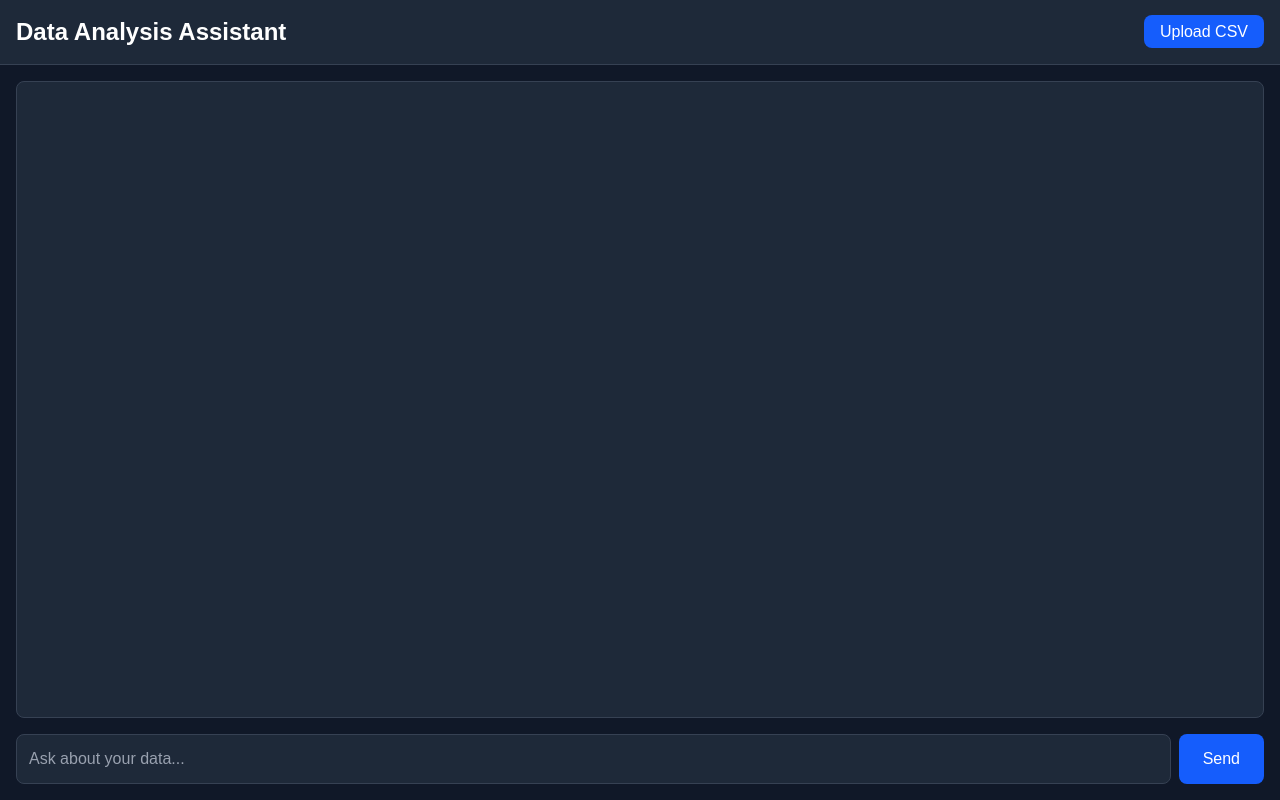
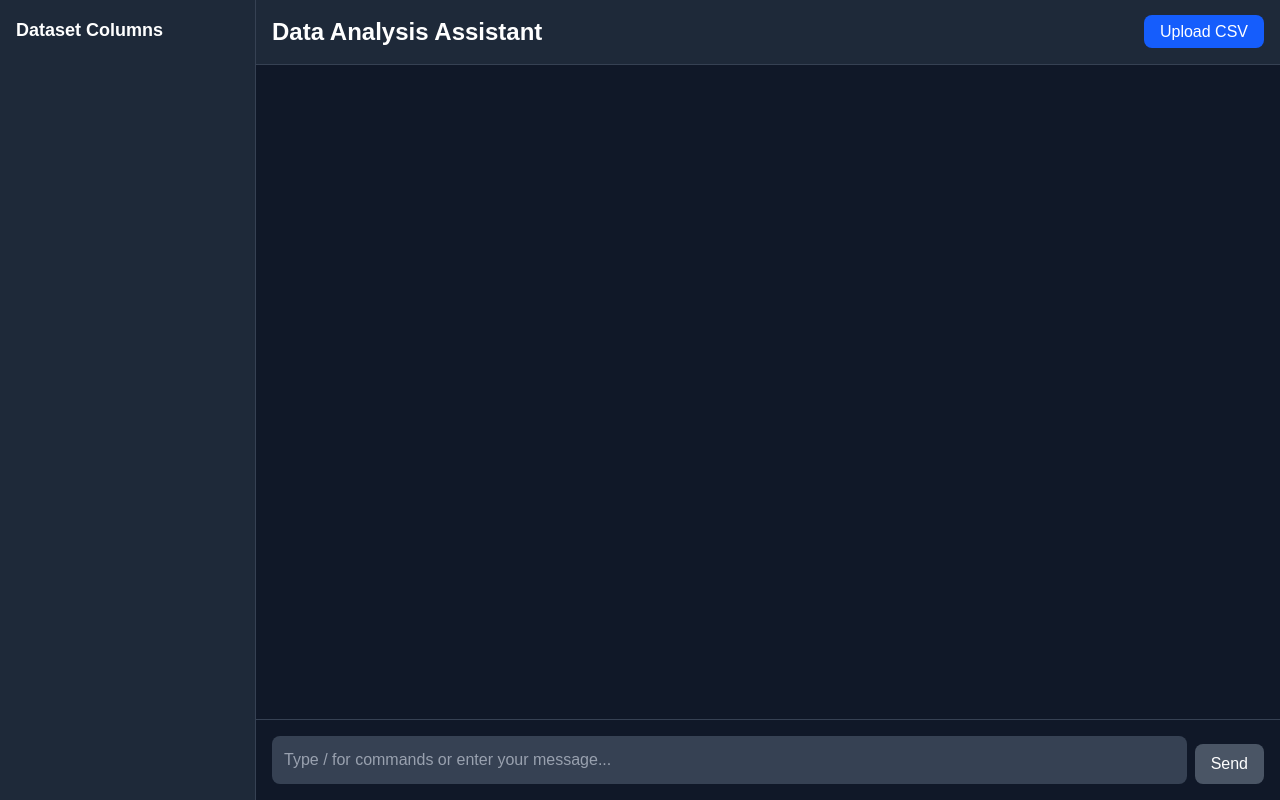
Before and after one commit to pranay5255/yudaiV2, a Next.js app: page / in a window 1280 px wide. Built offline with nearby package versions, Linux system fonts and the light colour scheme.

Commit message:
chore: sidebar and command invocations on main page

```diff
--- a/app/page.tsx
+++ b/app/page.tsx
@@ -1,19 +1,30 @@
 "use client";
 
 import { useState } from "react";
+import { ChatInput } from './components/ChatInput';
+import { Sidebar } from './components/Sidebar';
 
 export default function Home() {
   const [messages, setMessages] = useState<Array<{ text: string; isUser: boolean }>>([]);
-  const [inputMessage, setInputMessage] = useState("");
+  //const [inputMessage, setInputMessage] = useState("");
   const [file, setFile] = useState<File | null>(null);
   const [isUploading, setIsUploading] = useState(false);
+  const [columnInfo, setColumnInfo] = useState({
+    columnTypes: {
+      datetime: [],
+      numeric: [],
+      categorical_low_cardinality: [],
+      categorical_high_cardinality: []
+    },
+    columnMissingness: {},
+    columnCardinality: {}
+  });
 
-  const handleSubmit = (e: React.FormEvent) => {
-    e.preventDefault();
-    if (!inputMessage.trim()) return;
+  const handleSubmit = (message: string) => {
+    if (!message.trim()) return;
 
     // Add user message
-    setMessages(prev => [...prev, { text: inputMessage, isUser: true }]);
+    setMessages(prev => [...prev, { text: message, isUser: true }]);
 
     // Simulate bot response (you can replace this with actual API call)
     setTimeout(() => {
@@ -22,8 +33,6 @@ export default function Home() {
         isUser: false
       }]);
     }, 1000);
-
-    setInputMessage("");
   };
 
   const handleFileUpload = async (e: React.ChangeEvent<HTMLInputElement>) => {
@@ -38,25 +47,46 @@ export default function Home() {
     setFile(file);
     setIsUploading(true);
 
-    // Add a message to show the file is being processed
-    setMessages(prev => [...prev, {
-      text: `Processing file: ${file.name}`,
-      isUser: false
-    }]);
+    // Send file to API for processing
+    const formData = new FormData();
+    formData.append('file', file);
 
-    // Here you would typically upload the file to your server
-    // For now, we'll just simulate a response
-    setTimeout(() => {
+    try {
+      const response = await fetch('/api/process-file', {
+        method: 'POST',
+        body: formData
+      });
+
+      const edaResults = await response.json();
+      setColumnInfo({
+        columnTypes: edaResults.column_types,
+        columnMissingness: edaResults.column_missingness,
+        columnCardinality: edaResults.column_cardinality
+      });
+
       setMessages(prev => [...prev, {
         text: `Successfully processed ${file.name}! You can now start asking questions about your data.`,
         isUser: false
       }]);
+    } catch (error: unknown) {
+      const errorMessage = error instanceof Error ? error.message : 'Unknown error';
+      setMessages(prev => [...prev, {
+        text: `Error processing file: ${errorMessage}`,
+        isUser: false
+      }]);
+    } finally {
       setIsUploading(false);
-    }, 2000);
+    }
   };
 
   return (
-    <div className="min-h-screen bg-gray-900 flex flex-col">
+    <div className="min-h-screen bg-gray-900 flex">
+      <Sidebar
+        columnTypes={columnInfo.columnTypes}
+        columnMissingness={columnInfo.columnMissingness}
+        columnCardinality={columnInfo.columnCardinality}
+      />
+      <div className="flex-1 flex flex-col">
         {/* Header with file upload */}
         <div className="bg-gray-800 p-4 border-b border-gray-700">
           <div className="max-w-7xl mx-auto flex justify-between items-center">
@@ -86,45 +116,30 @@ export default function Home() {
         </div>
 
         {/* Main chat area */}
-      <div className="flex-1 flex flex-col max-w-7xl w-full mx-auto p-4">
-        {/* Chat messages */}
-        <div className="flex-1 overflow-y-auto mb-4 p-4 rounded-lg bg-gray-800 border border-gray-700">
-          {messages.map((message, index) => (
+        <div className="flex-1 overflow-y-auto p-4">
+          <div className="max-w-7xl mx-auto space-y-4">
+            {messages.map((msg, i) => (
               <div
-              key={index}
-              className={`mb-4 ${
-                message.isUser ? "text-right" : "text-left"
-              }`}
+                key={i}
+                className={`p-4 rounded-lg ${
+                  msg.isUser ? 'bg-blue-600 ml-auto' : 'bg-gray-800'
+                } max-w-[80%]`}
               >
-              <div
-                className={`inline-block p-3 rounded-lg max-w-[80%] ${
-                  message.isUser
-                    ? "bg-blue-600 text-white"
-                    : "bg-gray-700 text-gray-100"
-                }`}
-              >
-                {message.text}
-              </div>
+                <p className="text-white">{msg.text}</p>
               </div>
             ))}
           </div>
+        </div>
 
-        {/* Message input */}
-        <form onSubmit={handleSubmit} className="flex gap-2">
-          <input
-            type="text"
-            value={inputMessage}
-            onChange={(e) => setInputMessage(e.target.value)}
-            placeholder="Ask about your data..."
-            className="flex-1 p-3 bg-gray-800 text-white border border-gray-700 rounded-lg focus:outline-none focus:ring-2 focus:ring-blue-500 placeholder-gray-400"
+        {/* Chat input with command suggestions */}
+        <div className="border-t border-gray-700 p-4">
+          <div className="max-w-7xl mx-auto">
+            <ChatInput
+              onSubmit={handleSubmit}
+              disabled={isUploading}
             />
-          <button
-            type="submit"
-            className="px-6 py-3 bg-blue-600 text-white rounded-lg hover:bg-blue-700 transition-colors font-medium"
-          >
-            Send
-          </button>
-        </form>
+          </div>
+        </div>
       </div>
     </div>
   );
```
Lines whose indentation alone changed are shown as unchanged.
